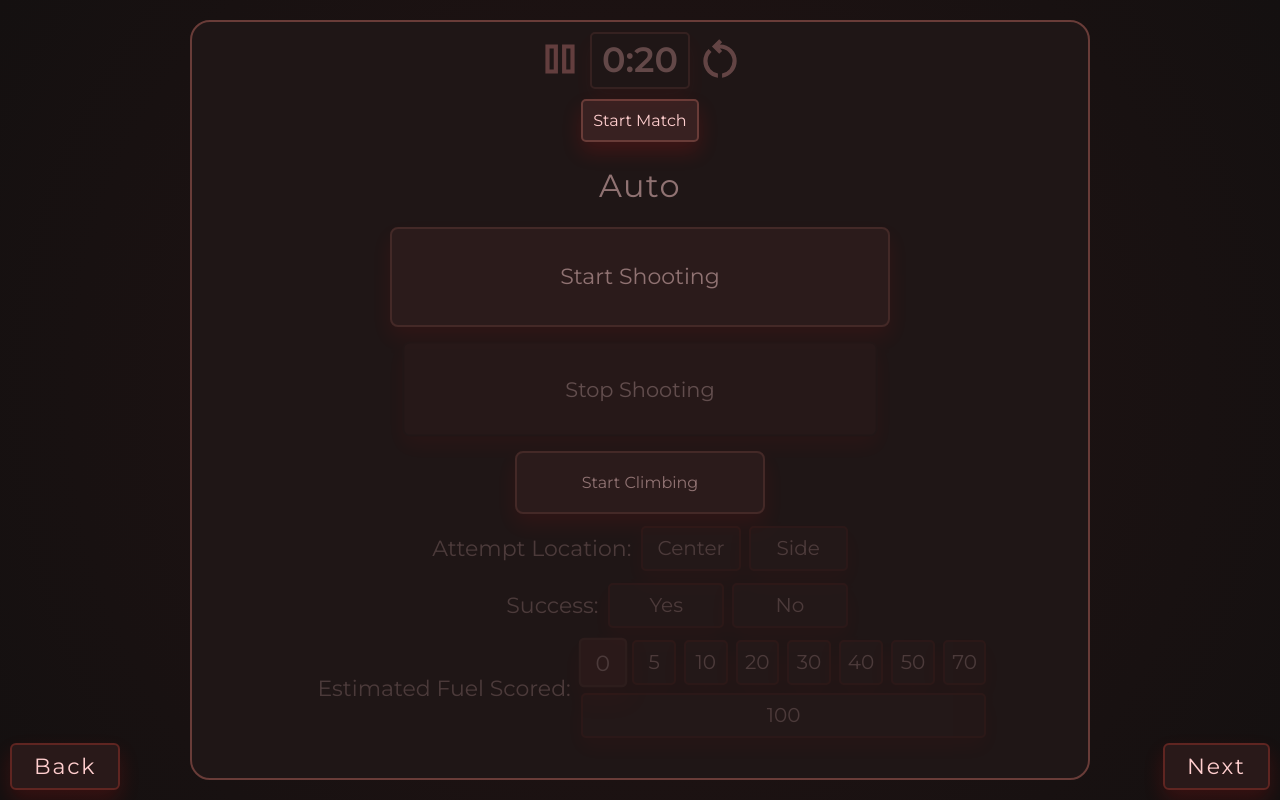
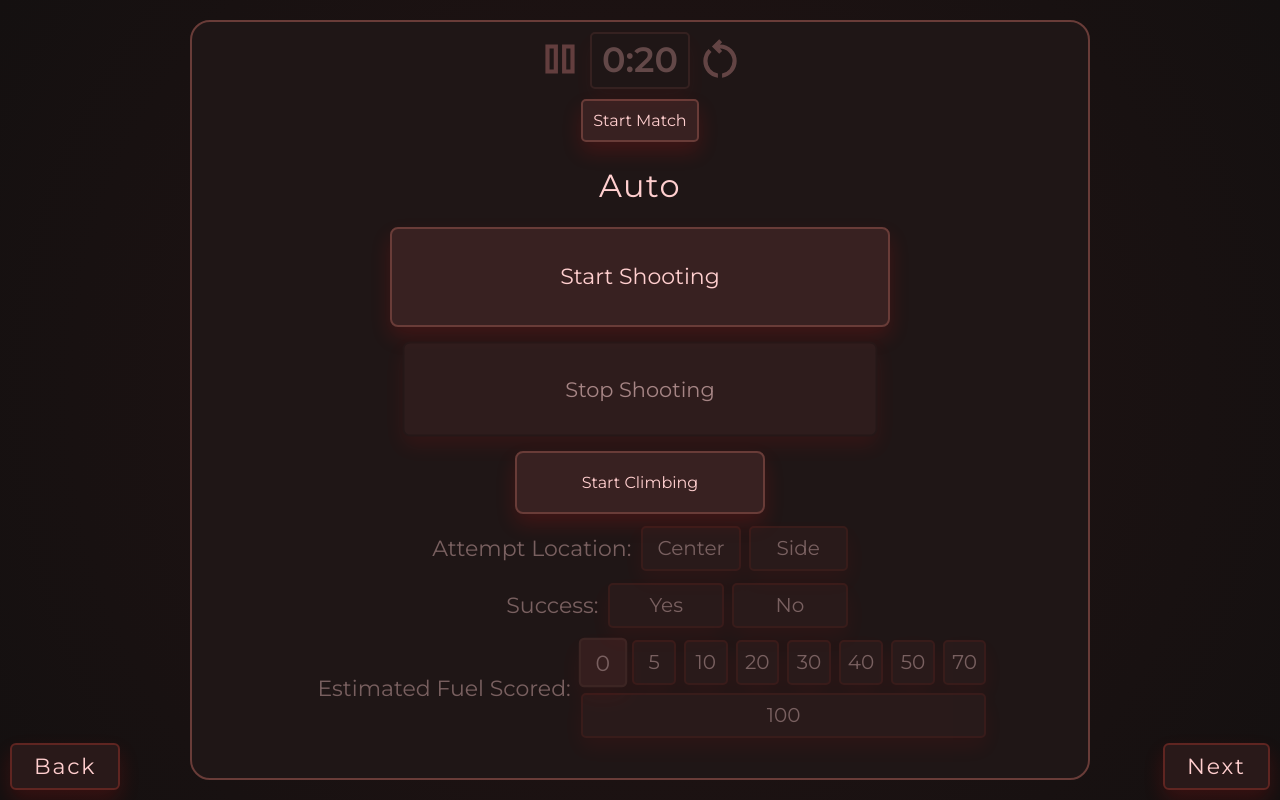
Before and after one commit to CodeRed2771/FRCscout2026, a React (Vite) app: page /match in a window 1280 px wide. Both pictures are taken after a click on the button "Next". Built offline with nearby package versions, Linux system fonts and the light colour scheme; no server answers.

Commit message:
fix disabless

```diff
--- a/src/workflows/MatchScouting/pages/Auto.jsx
+++ b/src/workflows/MatchScouting/pages/Auto.jsx
@@ -8,7 +8,7 @@ import Button from '../../../components/inputs/Button.jsx'
 
 function Auto({disabled, setDisabled, formData, setFormData, isActive, matchTimer}) {
   return (
-    <div style={{pointerEvents: !isActive ? "none" : "unset", opacity: !isActive ? "0.5" : "1"}} className="input-page">
+    <div className="input-page">
         <h1>Auto</h1>
 
         <Button
--- a/src/workflows/MatchScouting/pages/Teleop.jsx
+++ b/src/workflows/MatchScouting/pages/Teleop.jsx
@@ -8,7 +8,7 @@ import Button from '../../../components/inputs/Button.jsx'
 
 function Teleop({disabled, setDisabled, formData, setFormData, isActive, matchTimer}) {
   return (
-    <div style={{pointerEvents: !isActive ? "none" : "unset", opacity: !isActive ? "0.5" : "1"}} className="input-page">
+    <div className="input-page">
       <h1>Teleop</h1>
 
       <Button
```
